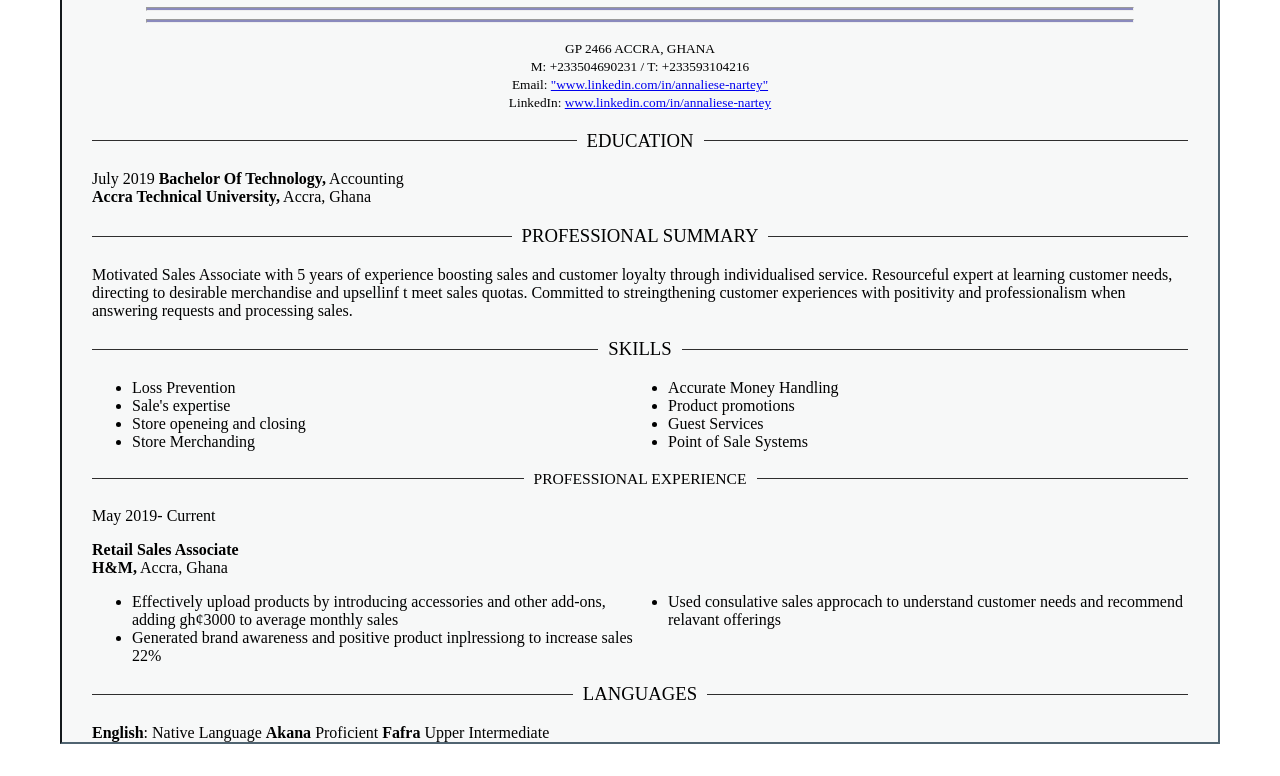
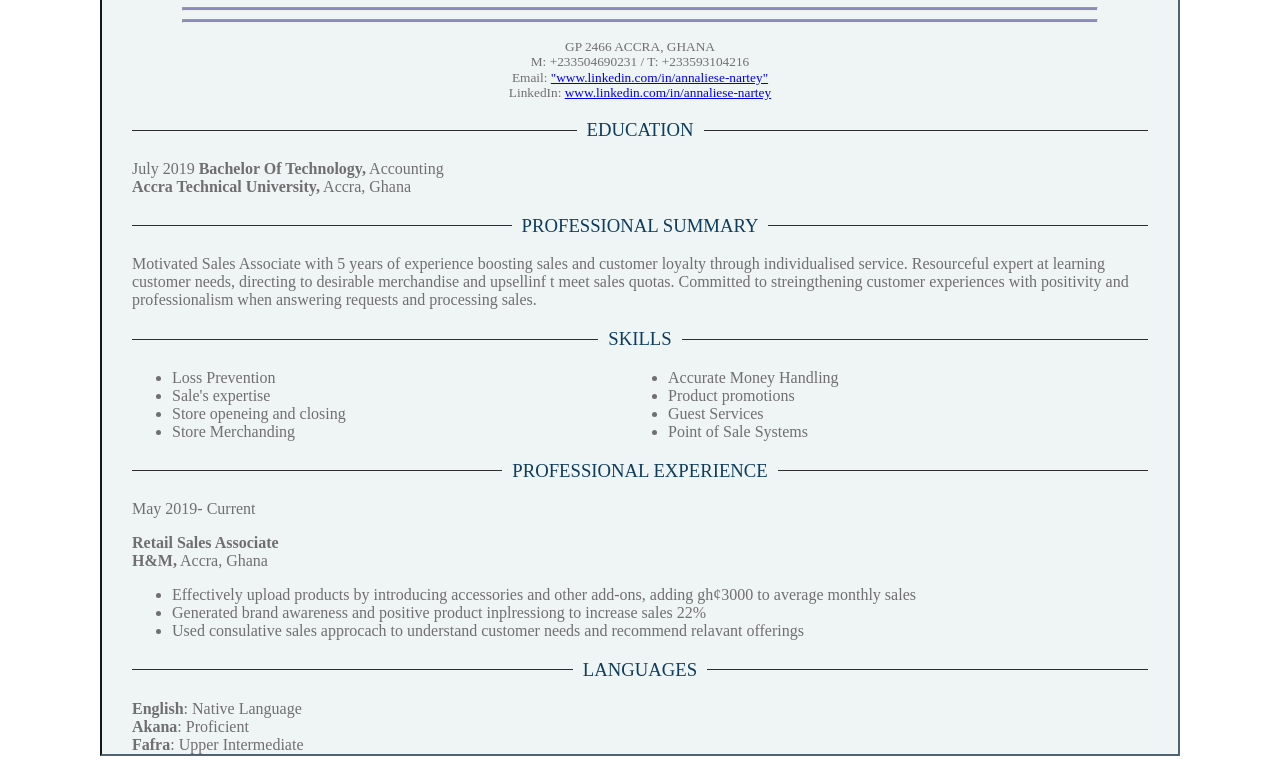
Before and after one commit to annaliesenartey/annaliese.github.io, a plain HTML site: page indext.html in a window 1280 px wide. Shown: the part 97-873 px from the top of the page. Drawn offline with Linux system fonts and the light colour scheme.

Commit message:
new changes

```diff
--- a/indext.html
+++ b/indext.html
@@ -5,30 +5,12 @@
 <title>New Beginnings</title>
 </head>
 <body >
-    <!-- <aside class = "side"> -->
-        <!-- <h3><strong>SKILLS</strong></h3>
 
-        <ul>
-            <li> Loss Prevention  </li>
-            <li>Sale's expertise</li>
-        </ul>
 
-        <h3>LANGUAGES</h3>
-        <strong>English</strong>: Native Language
-        <strong>Akana</strong>
-        Proficient
-        <strong>Fafra</strong>
-        Upper Intermediate
-    </aside> -->
-    <!-- <div class="sidenav">
-        <a href="#">About</a>
-        <a href="#">Services</a>
-        <a href="#">Clients</a>
-        <a href="#">Contact</a>
-      </div> -->
+
  <main class ="whole">
     <hr>
-    <h1>ANNALIESE SUSAN NARTEY </h1>
+    <h1>ANNALIESE  SUSAN  NARTEY </h1>
     <span><hr></span>
     <hr>
     <p class = "details">
@@ -37,17 +19,14 @@
         <br>LinkedIn: <a href="https://www.linkedin.com/in/annaliese-nartey">www.linkedin.com/in/annaliese-nartey</a>   </small>
      </p>
 
-    <!-- <p class="error">GP 2466 ACCRA, GHANA <br> M: +233504690231 / T: +233593104216 <br>
-        Email: <a href="mailto: annaliese.nartey@ashesi.edu.gh">"www.linkedin.com/in/annaliese-nartey"</a>
-        LinkedIn: <a href="https://www.linkedin.com/in/annaliese-nartey">www.linkedin.com/in/annaliese-nartey</a>
-    </p> -->
 
-    <h3>EDUCATION</h3>
+
+    <h3 class="heading">EDUCATION</h3>
     <p>July 2019
     <strong>Bachelor Of Technology,</strong> Accounting <br>
     <strong>Accra Technical University,</strong> Accra, Ghana</p>
 
-    <h3>PROFESSIONAL SUMMARY</h3>
+    <h3 class="heading">PROFESSIONAL SUMMARY</h3>
     <p>
         Motivated Sales Associate with 5 years of experience boosting sales and customer
         loyalty through individualised service. Resourceful expert at learning customer needs,
@@ -55,8 +34,8 @@
         streingthening customer experiences with positivity and professionalism when answering requests and processing sales.</p>
 
 
-    <h3>SKILLS</h3>
-    <ul>
+    <h3 class="heading">SKILLS</h3>
+    <ul class ="list">
         <li> Loss Prevention  </li>
         <li>Sale's expertise</li>
         <li>Store openeing and closing</li>
@@ -68,7 +47,7 @@
     </ul>
 
 
-    <h3><small>PROFESSIONAL EXPERIENCE</small></h3>
+    <h3 class="heading">PROFESSIONAL EXPERIENCE</h3>
     <p>May 2019- Current</p>
     <strong>Retail Sales Associate</strong> <br>
     <strong>H&M,</strong>  Accra, Ghana
@@ -82,13 +61,11 @@
 
 
 
-
-
-    <h3>LANGUAGES</h3>
-    <strong>English</strong>: Native Language
-    <strong>Akana</strong>
-    Proficient
-    <strong>Fafra</strong>
+    <h3 class="heading">LANGUAGES</h3>
+    <strong>English</strong>: Native Language <br>
+    <strong>Akana</strong>:
+    Proficient<br>
+    <strong>Fafra</strong>:
     Upper Intermediate
 
 </main>
--- a/style.css
+++ b/style.css
@@ -2,7 +2,7 @@ body{
     min-height: 100vh;
     display: flex;
     box-sizing: border-box;
-     margin: 10px 60px 20px;
+    margin: 10px 100px 20px;
     /* margin-left: 200px;
     margin-right: 200px; */
 
@@ -11,44 +11,28 @@ body{
 
 p.details{
     text-align: center;
+    line-height: 90%;
 }
 hr {
     width: 90%;margin-left: auto;margin-right: auto;height: 2px;background-color:rgb(138, 138, 189);
-
-}
-
-
-span{
-    width: 100%;margin-left: auto;margin-right: auto;height: 2px;background-color:rgb(102, 102, 102);
-    height: 0.5px;
-    line-height: 0.1em;
 }
 
 
 h1{
-    /* margin-top: 100px;margin-bottom:100px; */
     text-align: center;
-
     color: rgba(79, 72, 72, 0.495);
-    /* color: rgba(13, 70, 43, 0.495); */
     background-color: rgb(212, 224, 238);
 }
-/* p{
 
-    column-count: 2;
 
-} */
-
-ul{
+.list{
     column-count: 2;
 }
 
-/* h3{
-    color: rgb(56, 96, 172);
-    text-decoration: underline;
-   text-align: center;
-
-} */
+.heading{
+    color:rgb(14, 60, 94) ;
+    font-weight:549;
+}
 h3 {
     display: flex;
     flex-direction: row;
@@ -70,51 +54,18 @@ h3 {
     margin-left: 10px
   }
 
-.error{
-    /* column-count: 2; */
-    color: rgb(134, 140, 146);
-    /* background-color: rgb(68, 104, 141); */
-}
+/* .error{
+    color: rgb(145, 148, 151);
+
+} */
 
 .whole{
-    background-color: hsl(180, 6%, 97%);
+    background-color: hsl(180, 22%, 95%);
     flex-grow: 1;
     max-width: 100%;
     max-height: 100%;
     padding-left: 30px;
     padding-right : 30px;
+    color: rgb(112, 111, 111);
 
-
-
-    /* text-indent: 2cm; */
-    /* box-sizing: border-box;
-    margin: 10px 50px 20px;
-    border: 2px inset rgb(80, 100, 113); */
-
-    /* background-position: center; */
 }
-
-/* .side{
-    display: flex;
-    max-width: 30%;
-    background-color: lightcyan;
-} */
-/* .sidenav {
-    height: 100%;
-    width: 160px;
-    position: fixed;
-    z-index: 1;
-    top: 0;
-    left: 0;
-    background-color: rgb(202, 223, 247);
-    overflow-x: scroll;
-    padding-top: 20px;
-    margin: 10px 50px 20px;
-  }
-  .sidenav a {
-    padding: 6px 8px 6px 16px;
-    text-decoration: none;
-    font-size: 25px;
-    color: #818181;
-    display: block;
-  } */
```
